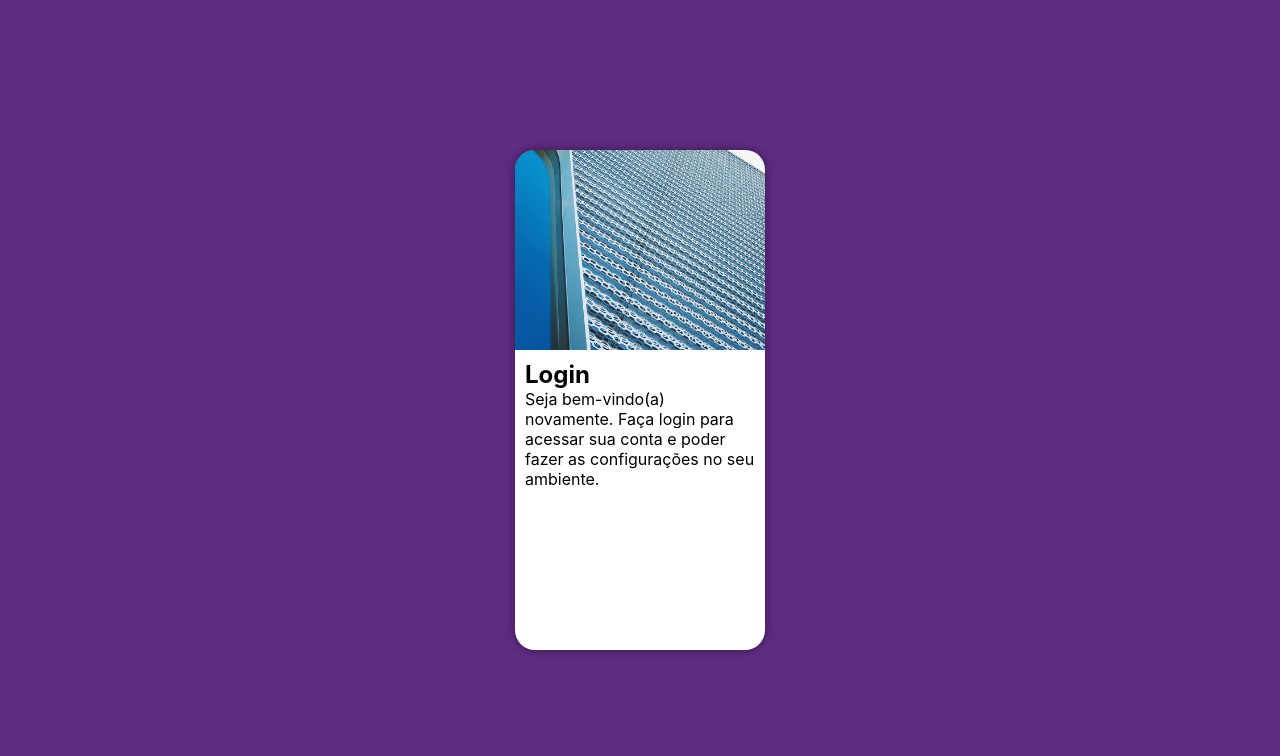
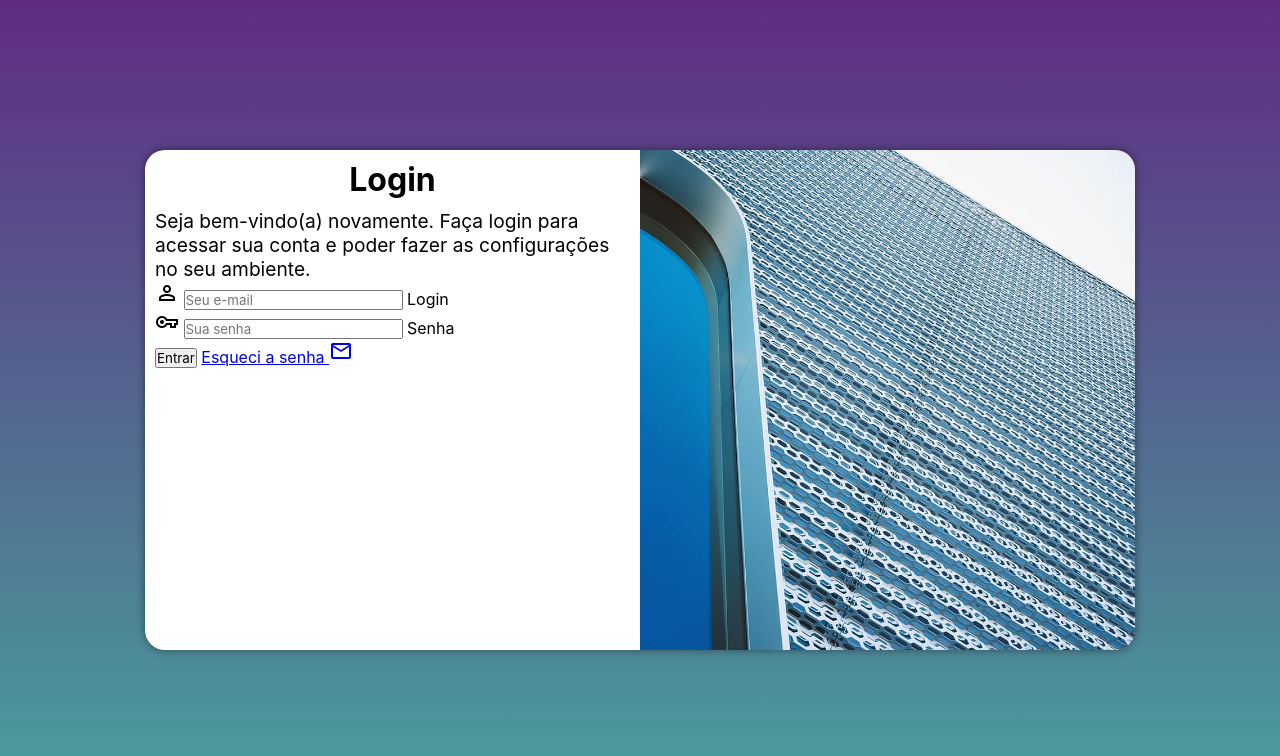
Before and after one commit to coelhoalexandre/projeto-login-curso-em-video, a plain HTML site: page index.html in a window 1280 px wide. Drawn offline with nearby package versions, Linux system fonts and the light colour scheme.

Commit message:
iniciando o form

```diff
--- /dev/null
+++ b/estilos/media-query.css
@@ -0,0 +1,54 @@
+@charset "UTF-8";
+
+@media screen and (min-width: 768px) and (max-width: 992px) {
+
+    body {
+        background-image: linear-gradient(to top, #49a09d, #5f2c82);
+    }
+
+    section#login {
+        width: 80vw;
+    }
+
+    section#login > div#imagem {
+        float: left;
+        width: 30%;
+        height: 100%;
+    }
+
+    section#login > div#formulario {
+        float: right;
+        width: 70%;
+    }
+
+}
+
+@media screen and (min-width: 992px) {
+    body {
+        background-image: linear-gradient(to top, #49a09d, #5f2c82);
+    }
+
+
+    section#login {
+        width: 990px;
+    }
+
+    section#login > div#imagem {
+        float: right;
+        width: 50%;
+        height: 100%;
+    }
+
+    section#login > div#formulario {
+        float: left;
+        width: 50%;
+    }
+
+    div#formulario > h1 {
+        font-size: 2em;
+    }
+
+    div#formulario > p {
+        font-size: 1.2em;
+    }
+}
--- a/estilos/style.css
+++ b/estilos/style.css
@@ -39,6 +39,9 @@ section#login {
     height: 500px;
     border-radius: 20px;
     box-shadow: 0px 0px 10px rgba(0, 0, 0, 0.458);
+
+    transition: width .3s, height .3s;
+    transition-timing-function: ease;
 }
 
 section#login > div#imagem {
@@ -54,3 +57,12 @@ section#login > div#formulario {
     padding: 10px;
 
 }
+
+div#formulario > h1 {
+    text-align: center;
+    margin-bottom: 10px;
+}
+
+div#formulario > p {
+    font-size: 0.8em;
+}
--- a/index.html
+++ b/index.html
@@ -5,7 +5,9 @@
     <meta http-equiv="X-UA-Compatible" content="IE=edge">
     <meta name="viewport" content="width=device-width, initial-scale=1.0">
     <title>Login</title>
+    <link href="https://fonts.googleapis.com/css2?family=Material+Symbols+Outlined" rel="stylesheet" />
     <link rel="stylesheet" href="estilos/style.css">
+    <link rel="stylesheet" href="estilos/media-query.css">
 </head>
 <body>
     <main>
@@ -18,7 +20,22 @@
                 <p>
                     Seja bem-vindo(a) novamente. Faça login para acessar sua conta e poder fazer as configurações no seu ambiente.
                 </p>
-                <form action="login.php" method="post"></form>
+                <form action="login.php" method="post">
+                    <div class="campo">
+                        <span class="material-symbols-outlined">person</span>
+                        <input type="email" name="login" id="ilogin" placeholder="Seu e-mail" autocomplete="email" required maxlength="30">
+                        <label for="ilogin">Login</label>
+                    </div>
+                    <div class="campo">
+                        <span class="material-symbols-outlined">vpn_key</span>
+                        <input type="password" name="senha" id="isenha" placeholder="Sua senha" autocomplete="current-password" required minlength="8" maxlength="20">
+                        <label for="isenha">Senha</label>
+                    </div>
+                    <input type="submit" value="Entrar">
+                    <a href="esqueci.html">
+                        Esqueci a senha <span class="material-symbols-outlined">mail</span>
+                    </a>
+                </form>
 
             </div>
         </section>
```
